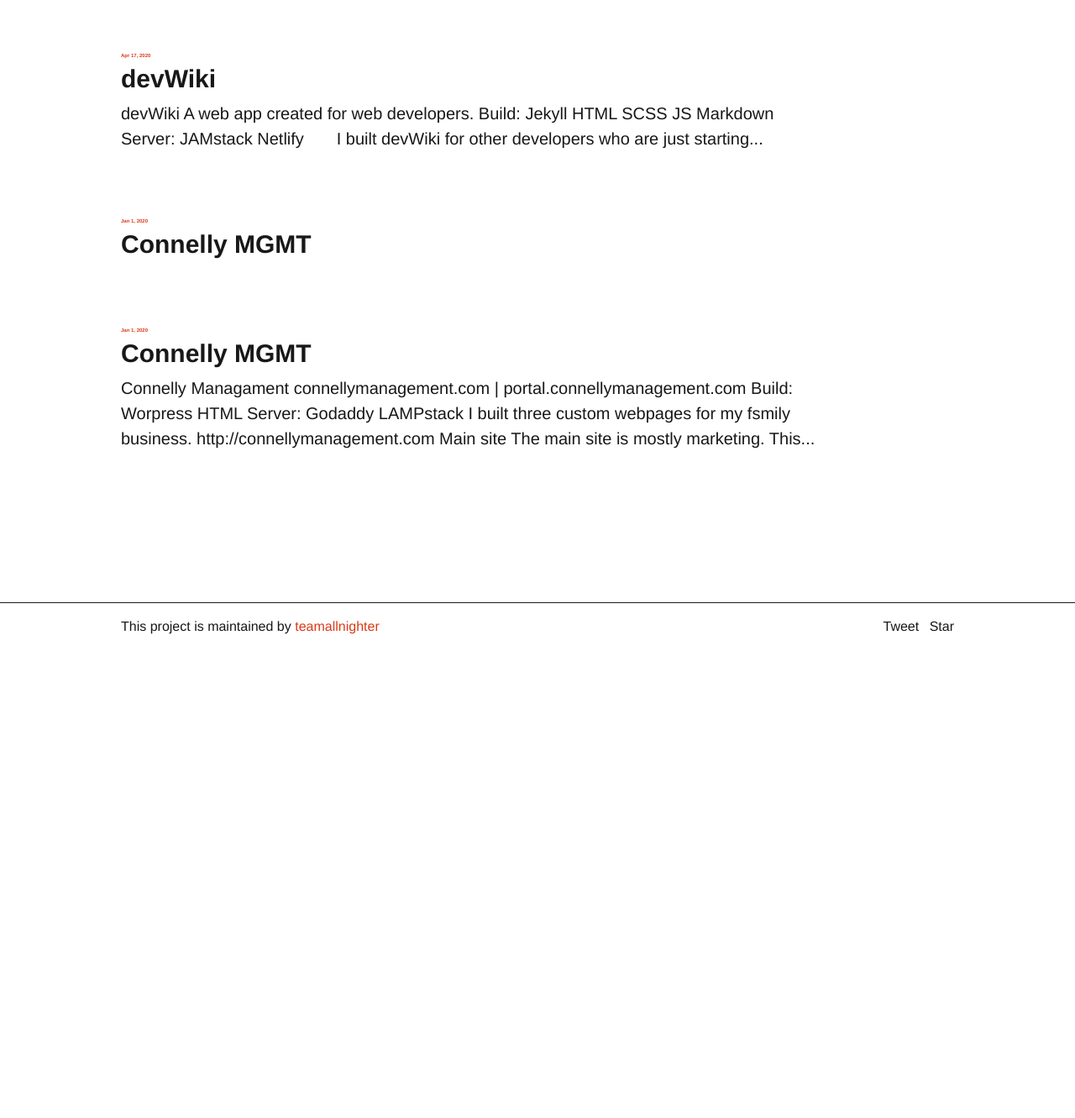
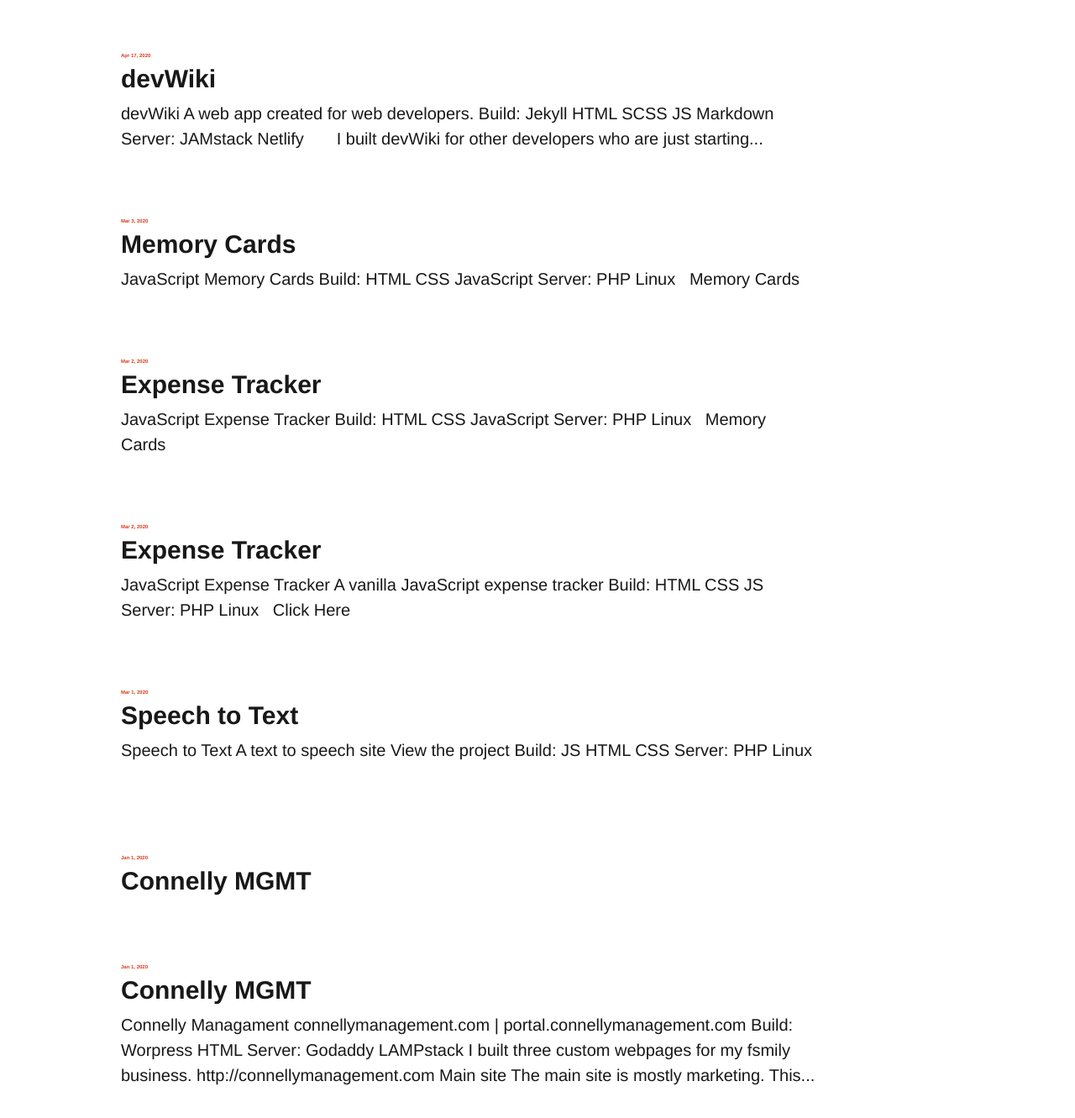
Before and after one commit to teamallnighter/portfolio, a Jekyll site: the page built from index.html, in a window 1280 px wide and 1400 px high, scrolled down 1551 px. Shown: the top 1331 px of the window at 84% size. Built offline with Jekyll 4.4.1, drawn with Linux system fonts in a browser that asks for light colours; comment, search, counter and statistics services are not loaded; before the commit the page ends 2325 px from its top, so only the background shows below that.

Commit message:
Adding Projects
Adding:
Speech to text
Expense Tracker
Memory Cards

```diff
--- /dev/null
+++ b/_posts/2020-01-01-connellymanagement copy.md
@@ -0,0 +1,21 @@
+---
+layout: category-post
+title:  "Expense Tracker"
+date:   2020-03-02
+categories:
+    - projects
+    - JavaScript
+---
+
+# JavaScript Expense Tracker
+
+## A vanilla JavaScript expense tracker
+
+---
+
+Build: HTML | CSS | JS
+Server: PHP | Linux
+
+---
+
+[Click Here](https://demo.chrisconnelly.ca/projects/js/expense-tracker/)
--- /dev/null
+++ b/_posts/2020-03-01-speech-to-text.md
@@ -0,0 +1,22 @@
+---
+layout: category-post
+title:  "Speech to Text"
+date:   2020-03-01
+categories:
+    - projects
+    - JS
+    - Speech
+---
+
+# Speech to Text
+
+## A text to speech site
+
+<a href="https://demo.chrisconnelly.ca/projects/js/speech-text-reader/" targer="_blank">View the project </a>
+
+---
+
+Build: JS | HTML | CSS
+Server: PHP | Linux
+
+---
--- /dev/null
+++ b/_posts/2020-03-02-expense-tracker.md
@@ -0,0 +1,19 @@
+---
+layout: category-post
+title:  "Expense Tracker"
+date:   2020-03-02
+categories:
+    - projects
+    - JavaScript
+---
+
+# JavaScript Expense Tracker
+
+---
+
+Build: HTML | CSS | JavaScript
+Server: PHP | Linux
+
+---
+
+[Memory Cards](https://demo.chrisconnelly.ca/projects/js/expense-tracker/)
--- /dev/null
+++ b/_posts/2020-03-03-memory-cards.md
@@ -0,0 +1,19 @@
+---
+layout: category-post
+title:  "Memory Cards"
+date:   2020-03-03
+categories:
+    - projects
+    - JavaScript
+---
+
+# JavaScript Memory Cards
+
+---
+
+Build: HTML | CSS | JavaScript
+Server: PHP | Linux
+
+---
+
+[Memory Cards](https://demo.chrisconnelly.ca/projects/js/memory-cards/)
```
Also changed, not shown: _posts/2020-01-01-connellymanagement.md (line endings or trailing spaces), 1 other file.
